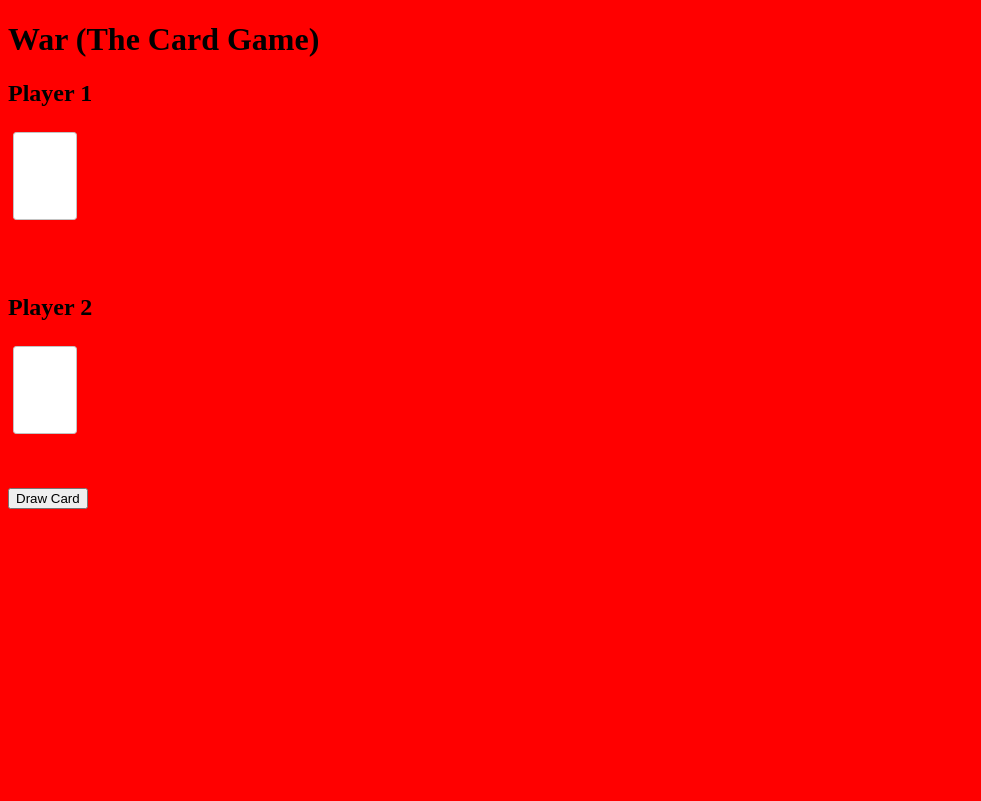
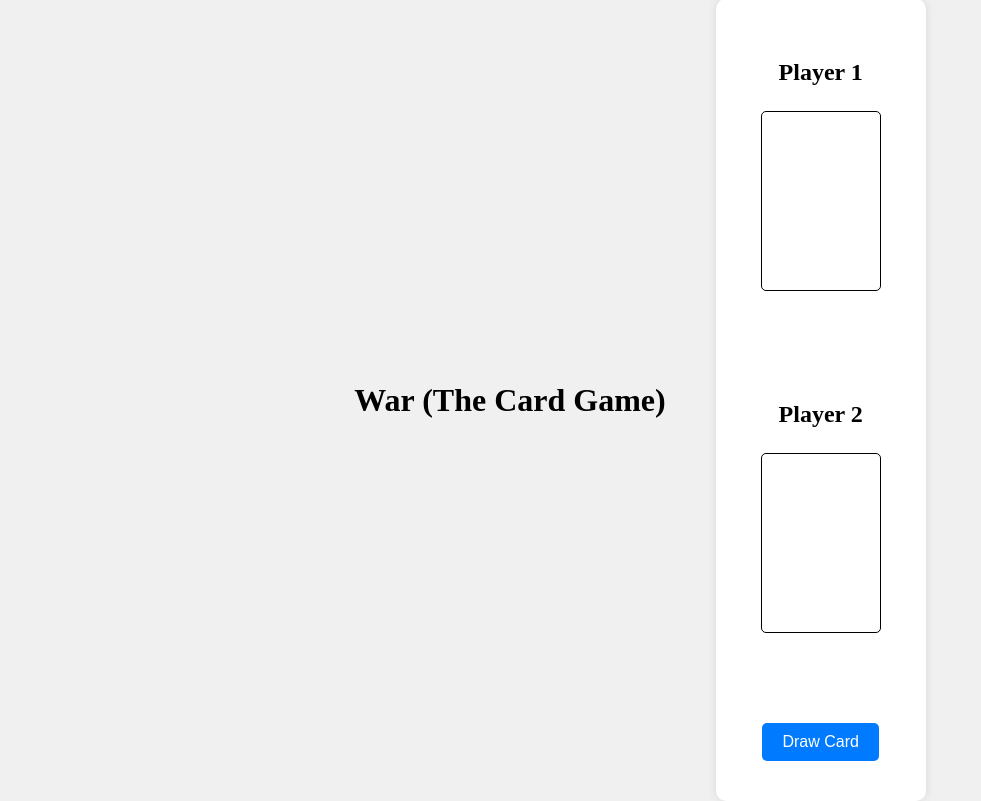
Before and after one commit to jhdo95/War, a plain HTML site: page index.html in a window 1280 px wide. Shown: the whole page, without its empty margins (0-981 px from the left). Drawn offline with Linux system fonts and the light colour scheme.

Commit message:
Basic CSS setup

```diff
--- a/css/styles.css
+++ b/css/styles.css
@@ -1,3 +1,64 @@
+* {
+    box-sizing: border-box;
+}
+
+h1 {
+margin-right: 50px;
+}
+
 body {
-    background-color: red;
+    font-family: serif, sans-serif;
+    background-color: #f0f0f0;
+    display: flex;
+    justify-content: center;
+    align-items: center;
+    height: 100vh;
+    margin: 0;
 }
+
+.game {
+    background-color: white;
+    border-radius: 10px;
+    padding: 20px;
+    box-shadow: 0px 0px 10px rgba(0,0,0,0.1);
+    display: flex;
+    flex-direction: column;
+    align-items: center;
+}
+
+.player {
+    display: flex;
+    flex-direction: column;
+    align-items: center;
+    margin: 20px;
+}
+
+.card {
+    width: 120px;
+    height: 180px;
+    border: 1px solid black;
+    border-radius: 5px;
+    background-color: white;
+    display: flex;
+    justify-content: center;
+    align-items: center;
+    font-size: 24px;
+    font-weight: bold;
+}
+
+button {
+    margin-top: 20px;
+    padding: 10px 20px;
+    font-size: 16px;
+    background-color: #007bff;
+    color: white;
+    border: none;
+    border-radius: 5px;
+    cursor: pointer;
+}
+
+.result {
+    margin-top: 20px;
+    font-size: 20px;
+    font-weight: bold;
+}
--- a/index.html
+++ b/index.html
@@ -11,7 +11,7 @@
 <body>
     <h1>War (The Card Game)</h1>
     <div class="game">
-        <div class="player" id="player1"></div>
+        <div class="player" id="player1">
         <h2>Player 1</h2>
         <div class="card" id="player1Card"></div>
     </div>
```
